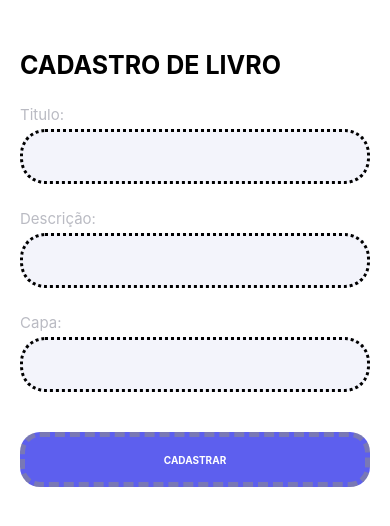
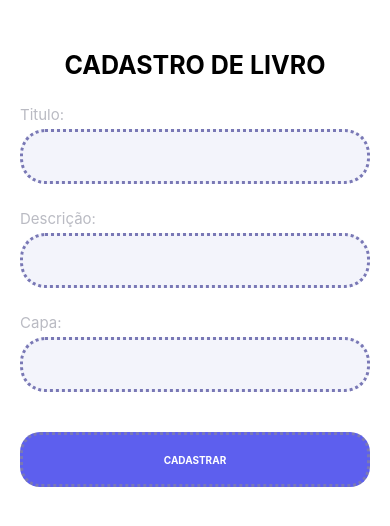
Before and after one commit to RodrigoBatis/AppLibri, a React Native app: screen / in a window 390 px wide. Shown: the top 526 px of the page. Built offline with nearby package versions, Linux system fonts and the light colour scheme.

Commit message:
Atualizações

```diff
--- a/package.json
+++ b/package.json
@@ -11,7 +11,8 @@
   },
   "dependencies": {
     "react": "17.0.2",
-    "react-native": "0.65.1"
+    "react-native": "0.65.1",
+    "react-native-vector-icons": "^9.2.0"
   },
   "devDependencies": {
     "@babel/core": "^7.12.9",
--- a/src/componentes/button.js
+++ b/src/componentes/button.js
@@ -25,9 +25,9 @@ const estilos  = StyleSheet.create({
       alignItems:"center",
       marginVertical:20,
       borderRadius: 20,
-      borderWidth: 5,
+      borderWidth: 3,
       borderColor:COLORS.darkBlue,
-      borderStyle:"dashed"
+      borderStyle:"dotted"
    },
    Title:{
       color:COLORS.white,
--- a/src/componentes/input.js
+++ b/src/componentes/input.js
@@ -2,7 +2,7 @@ import React from "react";
 import { View, Text, TextInput, StyleSheet} from "react-native";
 import COLORS from "../const/colors"
 
-const Input = ({label, ...props}) => {
+const Input = ({label, error, onFocus=()=>{}, ...props}) => {
 
    return (
 
@@ -11,14 +11,16 @@ const Input = ({label, ...props}) => {
             {label}
          </Text>
 
-         <View style={estilos.InputContainer}>
+         <View style={[estilos.InputContainer, {borderColor: error ?  COLORS.red : COLORS.darkBlue }]}>
             <TextInput
                style={estilos.TextInput}
                autoCorrect={false}
+               onFocus={()=>{onFocus()}}
                {...props}
 
             />
          </View>
+         <Text style={estilos.textError}>{error}</Text>
 
       </View>
 
@@ -37,6 +39,12 @@ const estilos = StyleSheet.create({
       fontSize:15,
       color:COLORS.gray,
 
+   },
+   textError:{
+      color: COLORS.red,
+      fontSize: 15,
+      fontStyle: "italic",
+      textAlign: "center",
    },
    InputContainer:{
       height:55,
--- a/src/telas/cadastro.js
+++ b/src/telas/cadastro.js
@@ -32,7 +32,16 @@ const Cadastro = () => {
     }
 
     //Validação dos dados de cadastros
-    //Função de
+
+    //State de erro de preenchimento
+    const [errors, setErrors] = React.useState({});
+
+    //Função handler que configura as mensagens de erro na state
+    const handlerErrors = (errorMesage, input) => {
+      setErrors((prevState)=>({...prevState, [input]:errorMesage}));
+    }
+
+    //Função de Validação
     const validate = () => {
 
       let validade = true;
@@ -40,23 +49,34 @@ const Cadastro = () => {
       if (!inputs.titulo)
       {
         validade = false
-        console.log("Titulo em branco")
+
+        handlerErrors('Informe o titulo do livro.', 'titulo');
+
+        // console.log("Titulo em branco")
 
       }
 
       if (!inputs.descricao)
       {
         validade = false
-        console.log("descrição em branco")
+
+        handlerErrors('Informe a descrição do livro.', 'descricao');
+
+        // console.log("descrição em branco")
 
       }
 
       if (!inputs.capa)
       {
         validade = false
-        console.log("capa em branco")
+
+        handlerErrors('Informe a capa do livro.', 'capa');
+
+        // console.log("capa em branco")
 
       }
+
+      console.log(errors);
 
     }
 
@@ -69,13 +89,29 @@ const Cadastro = () => {
 
           <View style={estilos.ViewForm}>
 
-            <Input label= "Titulo:" onChangeText={(text) => handlerOnChange(text, 'titulo')}/>
+            <Input  label= "Titulo:"
+                    error={errors.titulo}
 
-            <Input label= "Descrição:" onChangeText={(text) => handlerOnChange(text, 'descricao')}/>
+                    onFocus={()=>{handlerErrors(null, 'titulo')}}
 
-            <Input label= "Capa:" onChangeText={(text) => handlerOnChange(text, 'capa')}/>
+                    onChangeText={(text) => handlerOnChange(text, 'titulo')}/>
 
-            <Button title= "Cadastrar" onPress={validate}/>
+            <Input  label= "Descrição:"
+                    error={errors.descricao}
+
+                    onFocus={()=>{handlerErrors(null, 'descricao')}}
+
+                    onChangeText={(text) => handlerOnChange(text, 'descricao')}/>
+
+            <Input  label= "Capa:"
+                    error={errors.capa}
+
+                    onFocus={()=>{handlerErrors(null, 'capa')}}
+
+                    onChangeText={(text) => handlerOnChange(text, 'capa')}/>
+
+            <Button title= "Cadastrar"
+                    onPress={validate}/>
 
           </View>
         </ScrollView>
@@ -97,7 +133,8 @@ const estilos = StyleSheet.create({
   TextTitle:{
     color:COLORS.black,
     fontSize:25,
-    fontWeight:"bold"
+    fontWeight:"bold",
+    textAlign:"center"
   },
   ViewForm:{
     marginVertical:20,
```
Also changed, not shown: 3 other files (tests, documents, lock files or other folders).
